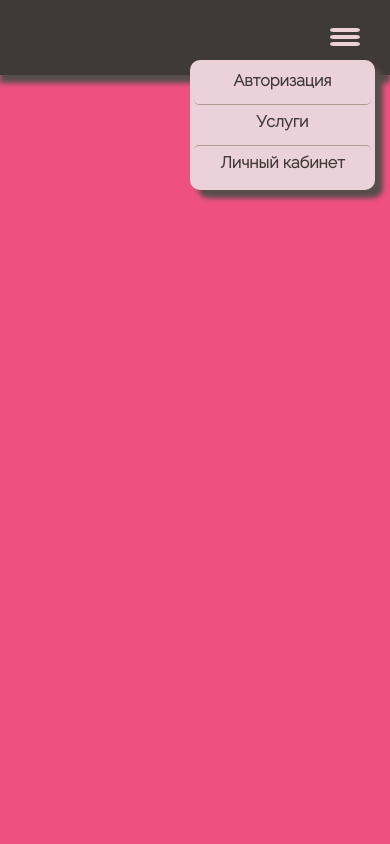
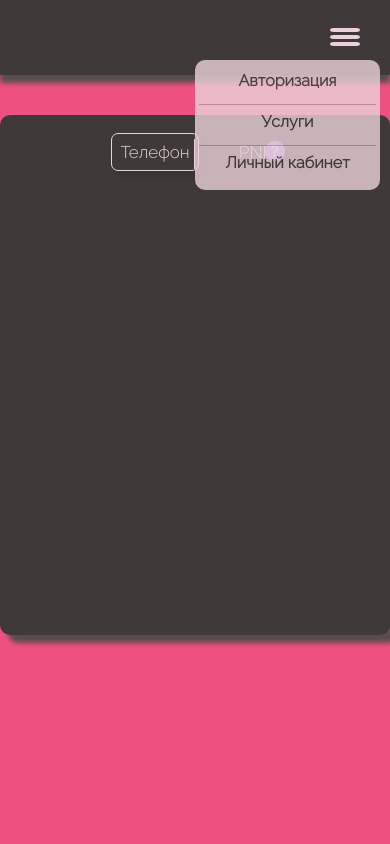
Before and after one commit to Radolyn/AviaHackReduxFrontend, a Nuxt app: page /pnr in a window 390 px wide. Both pictures are taken after a click on the button 345 px from the left and 37 px from the top of the page. Shown: the top 844 px of the page. Built offline with nearby package versions, Linux system fonts and the light colour scheme.

Commit message:
pnr, cellphone + pnr quest

```diff
--- /dev/null
+++ b/layouts/default.css
@@ -0,0 +1,79 @@
+@import url('https://fonts.googleapis.com/css2?family=Caveat&family=Montserrat:wght@300&family=Raleway:wght@300&family=Roboto:wght@300;500&display=swap');
+span {
+  vertical-align: middle;
+  font-weight: 800;
+  font-family: 'Raleway', sans-serif;
+}
+
+.navbar {
+  width : 100%;
+  height: 75px;
+  background: #403939;
+  box-shadow: 0 8px 5px #574D4D;
+}
+
+.nav-burger {
+  position: relative;
+  float: right;
+  margin-right: 30px;
+  top: 28px;
+}
+
+.footerItem {
+
+}
+
+.footerItem:hover {
+  transition: all 0.5s ease-in-out;
+  transform: translate(0,-10px);
+  -webkit-transform: translate(0,-10px);
+  -o-transform: translate(0,-10px);
+  -moz-transform: translate(0,-10px);
+}
+
+.burgerMenu {
+  z-index: 10;
+  position: absolute;
+  float: right;
+  top: 60px;
+  right: 10px;
+  background-color: #EBD2DA;
+  color: #403939;
+  padding: 4px;
+  width: 185px;
+  height: 130px;
+  text-align: center;
+  border-radius: 10px;
+  opacity: 80%;
+  /*box-shadow: 8px 8px 5px #574D4D;*/
+  @apply grid grid-rows-3 grid-cols-1;
+}
+
+.burgerMenuItem {
+  padding: 3px;
+}
+
+.burgerMenuItem:hover {
+  background : #EE5180;
+}
+
+.content {
+  min-height : 100vh;
+  margin : 0;
+  padding : 0;
+}
+
+.avia-footer {
+  position : relative;
+  margin-bottom : -140px;
+  width: 100%;
+  height: 140px;
+  background: #403939;
+  @apply grid md:grid-cols-11 sm:grid-cols-3 justify-items-center;
+}
+
+.active-turner {
+  border-radius : 7px;
+  border : 1px solid #EBD2DA;
+  box-shadow: 6px 6px 5px #393434;
+}
--- a/layouts/default.vue
+++ b/layouts/default.vue
@@ -7,7 +7,7 @@
       </button>
 
       <div class='burgerMenu' v-show=burgerShow>
-        <nuxt-link to='/cellphone' style='border-bottom : 1px solid #B59797;'
+        <nuxt-link to='/cellphone' style='border-bottom : 1px solid #B59797; border-radius: 5px 5px 0 0;'
                    class='burgerMenuItem'>
           <div class='row-start-1'>
             <span>Авторизация</span>
@@ -20,7 +20,7 @@
           </div>
         </nuxt-link>
 
-        <nuxt-link to='/profile' style='border-top : 1px solid #B59797' class='burgerMenuItem'>
+        <nuxt-link to='/profile' style='border-top : 1px solid #B59797; border-radius: 0 0 5px 5px;' class='burgerMenuItem'>
           <div class='row-start-3'>
             <span>Личный кабинет</span>
           </div>
@@ -35,19 +35,19 @@
 
     <br><br><br>
     <footer class='avia-footer' @click='burgerShow = false'>
-      <div class='md:col-start-5 col-start-1'>
+      <div class='md:col-start-5 col-start-1 footerItem'>
         <a>
           <img src='../static/telegram.png' style='position : relative; top : 45px; left : 5px'>
         </a>
       </div>
 
-      <div class='md:col-start-6 col-start-2'>
+      <div class='md:col-start-6 col-start-2 footerItem'>
         <a>
           <img src='../static/radolyn_vector1.png' style='position : relative; top : 20px; left : 5px'>
         </a>
       </div>
 
-      <div class='md:col-start-7 col-start-3'>
+      <div class='md:col-start-7 col-start-3 footerItem'>
         <a>
           <img src='../static/github.png' style='position : relative; top : 45px; left : 5px'>
         </a>
@@ -70,72 +70,11 @@ export default {
 
 </script>
 
+<style src = './default.css'>
+</style>
+
 <style>
-@import url('https://fonts.googleapis.com/css2?family=Caveat&family=Montserrat:wght@300&family=Raleway:wght@300&family=Roboto:wght@300;500&display=swap');
-
 body, html {
   background-color: #EE5180;
 }
-
-span {
-  vertical-align: middle;
-  font-weight: 800;
-  font-family: 'Raleway', sans-serif;
-}
-
-.navbar {
-  width : 100%;
-  height: 75px;
-  background: #403939;
-  box-shadow: 0 8px 5px #574D4D;
-}
-
-.nav-burger {
-  position: relative;
-  float: right;
-  margin-right: 30px;
-  top: 28px;
-}
-
-.burgerMenu {
-  z-index: 10;
-  position: relative;
-  float: right;
-  top: 60px;
-  left: 45px;
-  background-color: #EBD2DA;
-  color: #403939;
-  padding: 4px;
-  width: 185px;
-  height: 130px;
-  text-align: center;
-  border-radius: 10px;
-  box-shadow: 8px 8px 5px #574D4D;
-  @apply grid grid-rows-3 grid-cols-1;
-}
-
-.burgerMenuItem {
-  padding: 3px;
-  border-radius: 5px 5px;
-}
-
-.burgerMenuItem:hover {
-  background : #EE5180;
-}
-
-.content {
-  min-height : 100vh;
-  margin : 0;
-  padding : 0;
-}
-
-.avia-footer {
-  position : relative;
-  margin-bottom : -140px;
-  width: 100%;
-  height: 140px;
-  background: #403939;
-  @apply grid md:grid-cols-11 sm:grid-cols-3 justify-items-center;
-}
-
 </style>
--- a/pages/cellphone.vue
+++ b/pages/cellphone.vue
@@ -2,7 +2,20 @@
   <div>
     <center>
       <div class = 'card'>
-
+        <br>
+          <div class = 'grid grid-cols-7'>
+            <div class = 'col-start-3 row-start-2'>
+              <span class = 'px-2 py-2'>Телефон</span>
+            </div>
+            <div class = 'col-start-4 row-start-2'>
+              <div style = 'width : 1px; height : 30px; background : #EBD2DA'></div>
+            </div>
+            <nuxt-link to="/pnr" class = 'col-start-5 row-start-2'>
+              <div>
+                <span class = 'active-turner px-4 py-2'>PNR</span>
+              </div>
+            </nuxt-link>
+          </div>
       </div>
     </center>
   </div>
@@ -21,6 +34,7 @@ export default {
 
 </script>
 
+<style src = '../layouts/default.css'></style>
 <style>
 
 .card {
@@ -33,4 +47,10 @@ export default {
   box-shadow: 8px 8px 5px #574D4D;
 }
 
+.card span {
+  font-weight: 500 !important;
+  color : #EBD2DA;
+  font-size: 17px;
+}
+
 </style>
--- a/pages/pnr.vue
+++ b/pages/pnr.vue
@@ -1,4 +1,73 @@
 <template>
-
+  <div>
+    <center>
+      <div class='card'>
+        <br>
+        <div class='grid grid-cols-7'>
+          <nuxt-link to="/cellphone" class='col-start-3 row-start-2'>
+            <div>
+              <span class='active-turner px-2 py-2'>Телефон</span>
+            </div>
+          </nuxt-link>
+          <div class='col-start-4 row-start-2'>
+            <div style='width : 1px; height : 30px; background : #EBD2DA'></div>
+          </div>
+          <div class='col-start-5 row-start-2'>
+            <div>
+              <span class='px-4 py-2'>PNR</span>
+            </div>
+            <img src='../static/ellipse.png' class='pnr-quest' @click='pnrShow = true'>
+          </div>
+        </div>
+        <br>
+        <div v-show='pnrShow' style='border : 1px solid #EBD2DA; border-radius: 10px; width : 420px'>
+          <span>
+            PNR - запись в базе данных компьютерной системы бронирования о маршруте пассажира, находящаяся на посадочном талоне
+          </span>
+        </div>
+      </div>
+    </center>
+  </div>
 
 </template>
+
+<script>
+
+export default {
+  data() {
+    return {
+      pnrShow: false
+    }
+  },
+}
+
+</script>
+
+<style src='../layouts/default.css'></style>
+<style>
+
+.pnr-quest {
+  position: relative;
+  left: 15px;
+  bottom: 24px;
+  float: right;
+  cursor: pointer;
+}
+
+.card {
+  position: relative;
+  top: 40px;
+  background-color: #403939;
+  height: 520px;
+  max-width: 540px;
+  border-radius: 10px;
+  box-shadow: 8px 8px 5px #574D4D;
+}
+
+.card span {
+  font-weight: 500 !important;
+  color: #EBD2DA;
+  font-size: 17px;
+}
+
+</style>
```
Also changed, not shown: static/ellipse.png (added).
